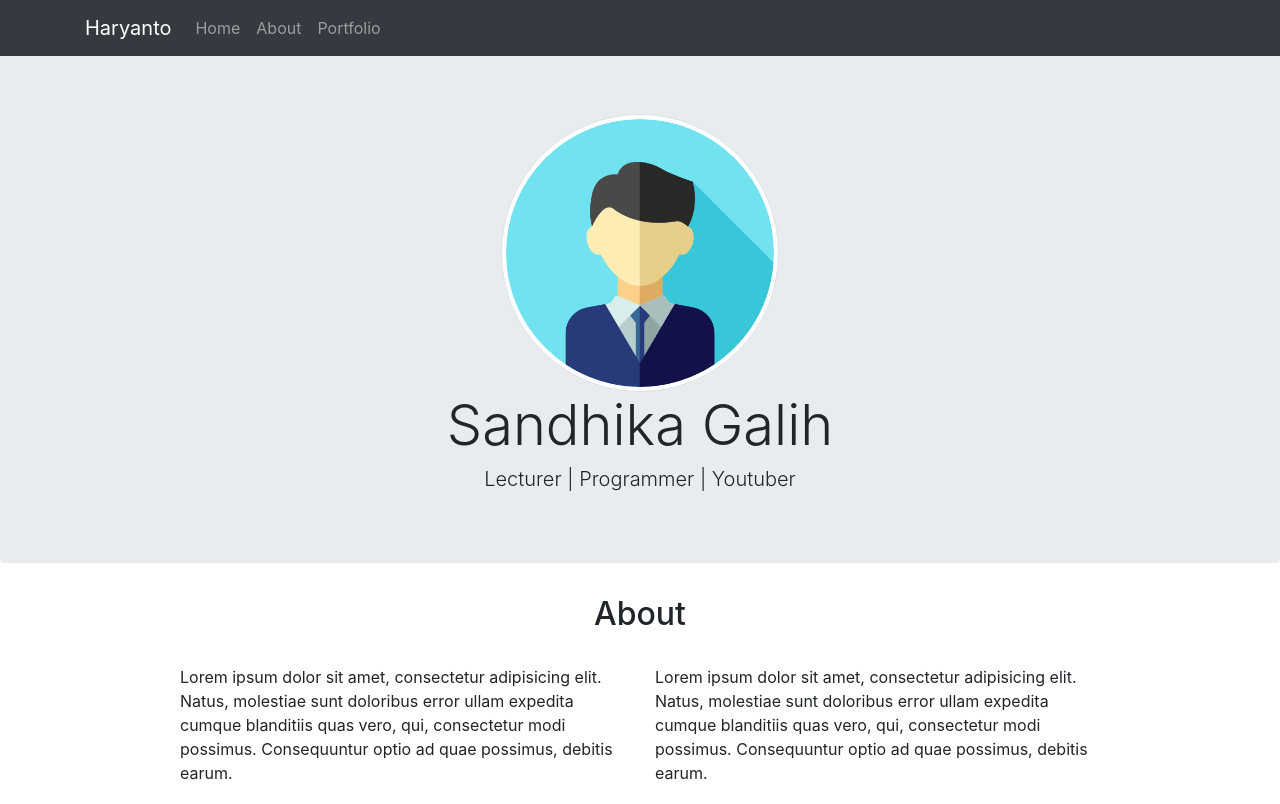
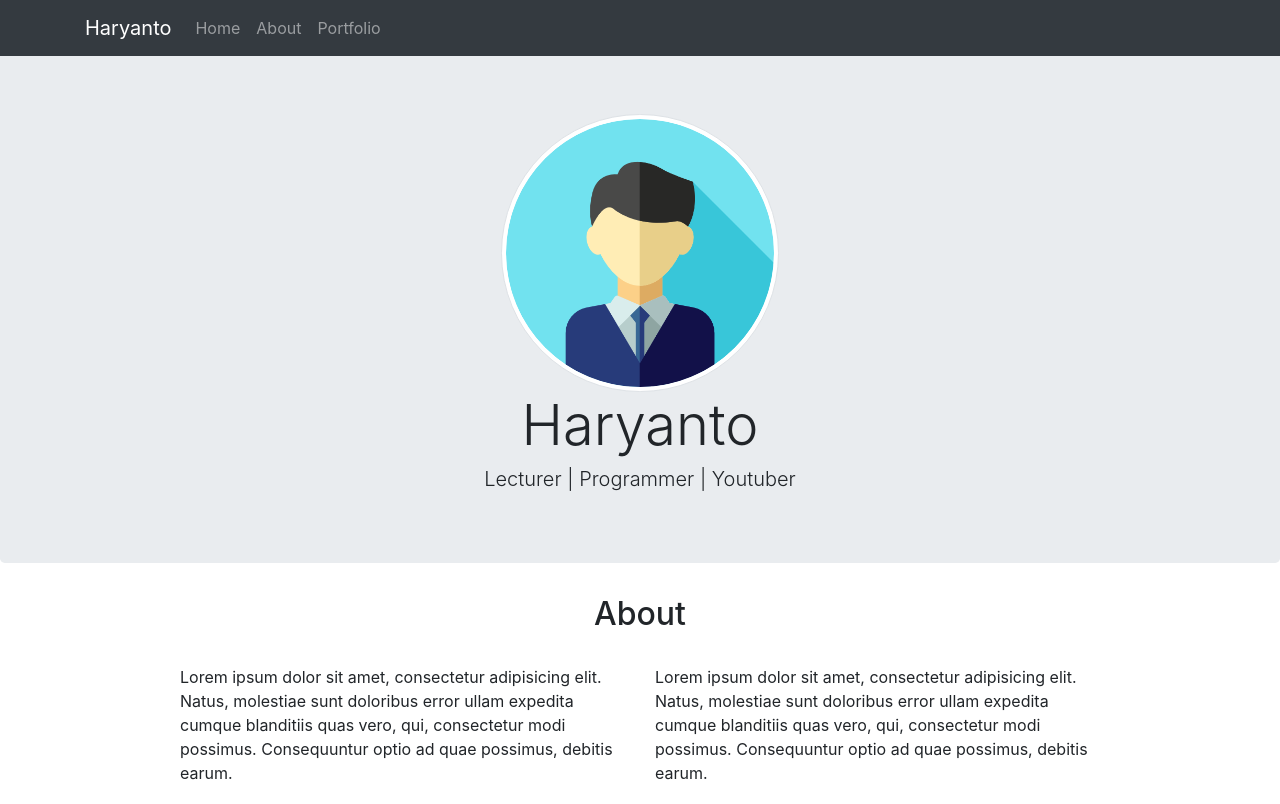
Before and after one commit to haryantoid19/haryantoid19.github.io, a plain HTML site: page index.html in a window 1280 px wide. Shown: the top 804 px of the page. Drawn offline with nearby package versions, Linux system fonts and the light colour scheme.

Commit message:
Perubahan Nama

```diff
--- a/index.html
+++ b/index.html
@@ -42,7 +42,7 @@
       <div class="container">
         <div class="text-center">
           <img src="img/profile1.png" class="rounded-circle img-thumbnail">
-          <h1 class="display-4">Sandhika Galih</h1>
+          <h1 class="display-4">Haryanto</h1>
           <h3 class="lead">Lecturer | Programmer | Youtuber</h3>
         </div>
       </div>
```
